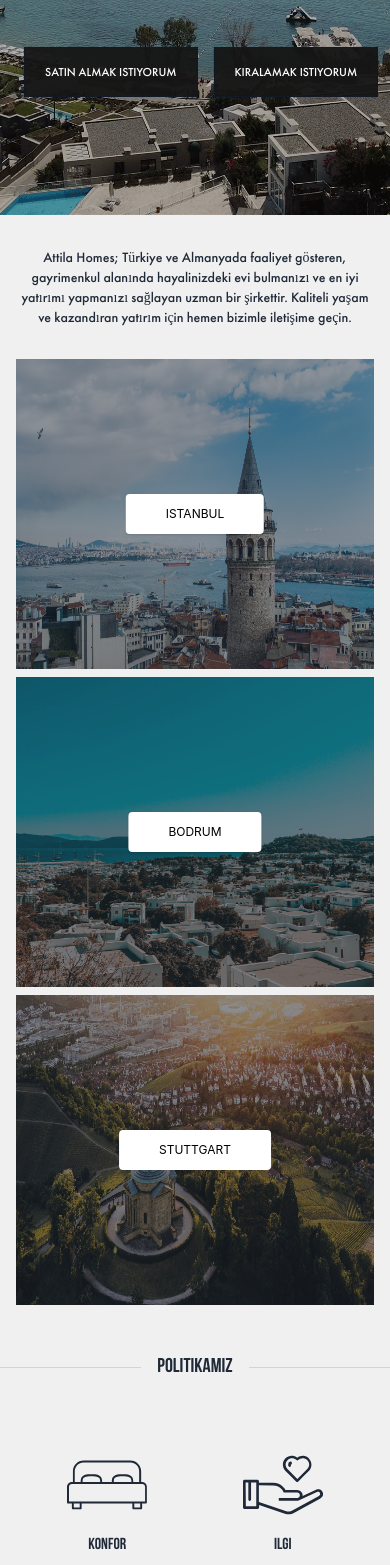
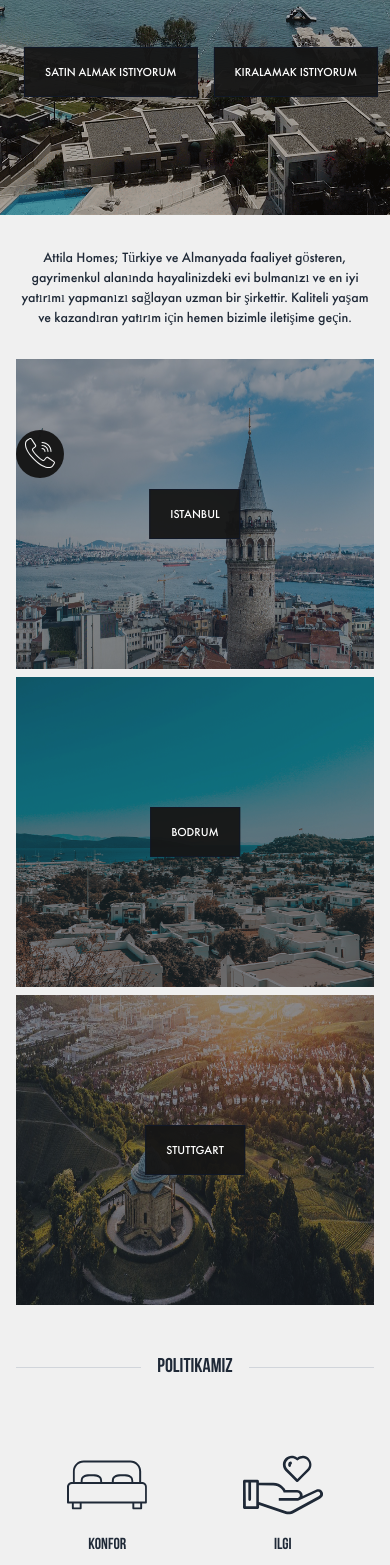
Before and after one commit to msanmaz/bnb-homes, a Next.js app: page / in a window 390 px wide. Shown: the part 334-1899 px from the top of the page. Built offline with nearby package versions, Linux system fonts and the light colour scheme.

Commit message:
mobile phone
.

```diff
--- a/common/Button/but-ton.js
+++ b/common/Button/but-ton.js
@@ -21,7 +21,7 @@ const Button = ({
         {
           "text-white bg-[rgba(22,22,22,.95)] border-gray-900 hover:bg-white hover:text-gray-900 disabled:hover:bg-gray-900 disabled:hover:text-white":
             variant === "primary",
-          "text-gray-900 bg-transparent border-gray-920 hover:bg-gray-100":
+          "text-gray-200 bg-transparent hover:text-gray-800 border-gray-920 hover:bg-gray-100":
             variant === "secondary",
             "text-white bg-green-300 border-gray-920 hover:bg-green-500":
             variant === "success",
--- a/common/Layout/index.js
+++ b/common/Layout/index.js
@@ -1,5 +1,6 @@
 import Head from 'next/head'
 import NavBar from 'components/Navbar/nav-bar.js'
+import MobilePhone from 'common/Mobile/mobile-phone'
 
 
 export default function Layout({
@@ -11,7 +12,7 @@ export default function Layout({
     <NavBar/>
 
       {children}
-
+    <MobilePhone/>
     </>
   )
 }
--- /dev/null
+++ b/common/Mobile/mobile-phone.js
@@ -0,0 +1,18 @@
+import Phone from 'common/icons/phone'
+import React from 'react'
+
+const MobilePhone = () => {
+  return (
+<>
+<a href="tel:+90 531 344 30 90">
+    <div className='fixed flex justify-center animate-pulse bottom-[2rem] left-4 rounded-full bg-[#161616] w-[3rem] h-[3rem]'>
+   <div className='pt-2'>
+   <Phone color='white' size={30}/>
+   </div>
+    </div>
+    </a>
+</>
+  )
+}
+
+export default MobilePhone
--- a/components/HouseCard/house-card.js
+++ b/components/HouseCard/house-card.js
@@ -5,19 +5,19 @@ const HouseCard = ({img,type,price,caption,location}) => {
     console.log(location,'locc')
     return (
         <Link href={`/${location}/${caption}`}>
-        <div className="card cursor-pointer mx-2 my-2 !hover:opacity-100 w-[29.5rem] shadow-xl image-full">
+        <div className="card cursor-pointer mx-2 my-2 !hover:opacity-100 w-[28rem] shadow-xl image-full">
             <Image layout='responsive' width={600} height={350} className="bg-center rounded-xl object-cover" src={img}
                 alt="Profile picture" />
             <div className="card-body !p-[1rem]">
                 <div className="card-title">                  <a href="#" className="text-xs bg-[#161616] text-white px-5 py-2 uppercase hover:bg-white hover:text-black transition ease-in-out duration-500">{type}</a>
                 </div>
                 <p></p>
-                <div className='flex justify-between flex-row'>
+                <div className='flex justify-between items-end flex-row'>
                     <div className="card-actions justify-start">
                         <button className="!text-xl bg-transparent futuraMedium uppercase !text-white">{caption}</button>
                     </div>
                     <div className="card-actions !items-end justify-end">
-                        <button className="btn btn-ghost !text-lg !text-white">{price}</button>
+                        <button className="futuraMedium !text-lg !text-white">{price}</button>
                     </div>
                 </div>
 
--- a/components/LocationCard/index.js
+++ b/components/LocationCard/index.js
@@ -1,6 +1,7 @@
 import React from 'react'
 import Link from 'next/link'
 import Image from 'next/image'
+import Button from 'common/Button/but-ton'
 
 const Locations = [{ loc: 'Istanbul', image: 'istanbulbg.jpg' }, { loc: 'Bodrum', image: 'bodrumbg.png' }, { loc: 'stuttgart', image: 'stuttgartbg.jpg' }]
 
@@ -38,7 +39,7 @@ const LocationCard = ({image,title}) => {
                     <div className="absolute mobilecenter small:centerlayer">
                         <div className="text-center">
                             <div className="inline-flex">
-                                <button className="z-20 block uppercase mx-auto shadow dark:bg-blue-light dark:text-white dark:hover:bg-white dark:hover:text-black bg-white hover:bg-blue-light hover:text-white focus:shadow-outline focus:outline-none text-black text-xs py-3 px-10 rounded">{title}</button>
+                             <Button variant='primary'>{title}</Button>
                             </div>
                         </div>
                     </div>
--- a/pages/index.js
+++ b/pages/index.js
@@ -31,7 +31,7 @@ export default function Home() {
 
 
 Home.getLayout = (page) => {
-  return <Layout title={'404'}>{page}</Layout>
+  return <Layout title={'Attila-Homes'}>{page}</Layout>
 }
 
 
@@ -39,7 +39,7 @@ Home.getLayout = (page) => {
 
 
 
-const Intro = ({ isDark }) => {
+const Intro = () => {
   return (
     <div className='flex w-full justify-center py-[2rem] text-sm small:text-base px-[1rem] small:px-[11rem] text-center'>
       <h1 className={`futuraMedium to-base-content`}>
@@ -60,9 +60,9 @@ const Policy = ({isDark}) => {
   return (
     <>
       <div className='flex py-[3rem] items-center justify-center w-full small:flex-row'>
-        <div className={`w-[40%] border-t border-gray-300`}></div>
+        <div className={`w-[40%] ml-[1rem] md:ml-0 border-t border-gray-300`}></div>
         <div className='bebasBold text-xl md:text-2xl px-[1rem] md:px-[3rem]'>Politikamiz</div>
-        <div className={`w-[40%] border-t border-gray-300 `}></div>
+        <div className={`w-[40%] mr-[1rem] md:mr-0 border-t border-gray-300 `}></div>
       </div>
 
       <div className='flex w-full justify-center flex-wrap'>
```
